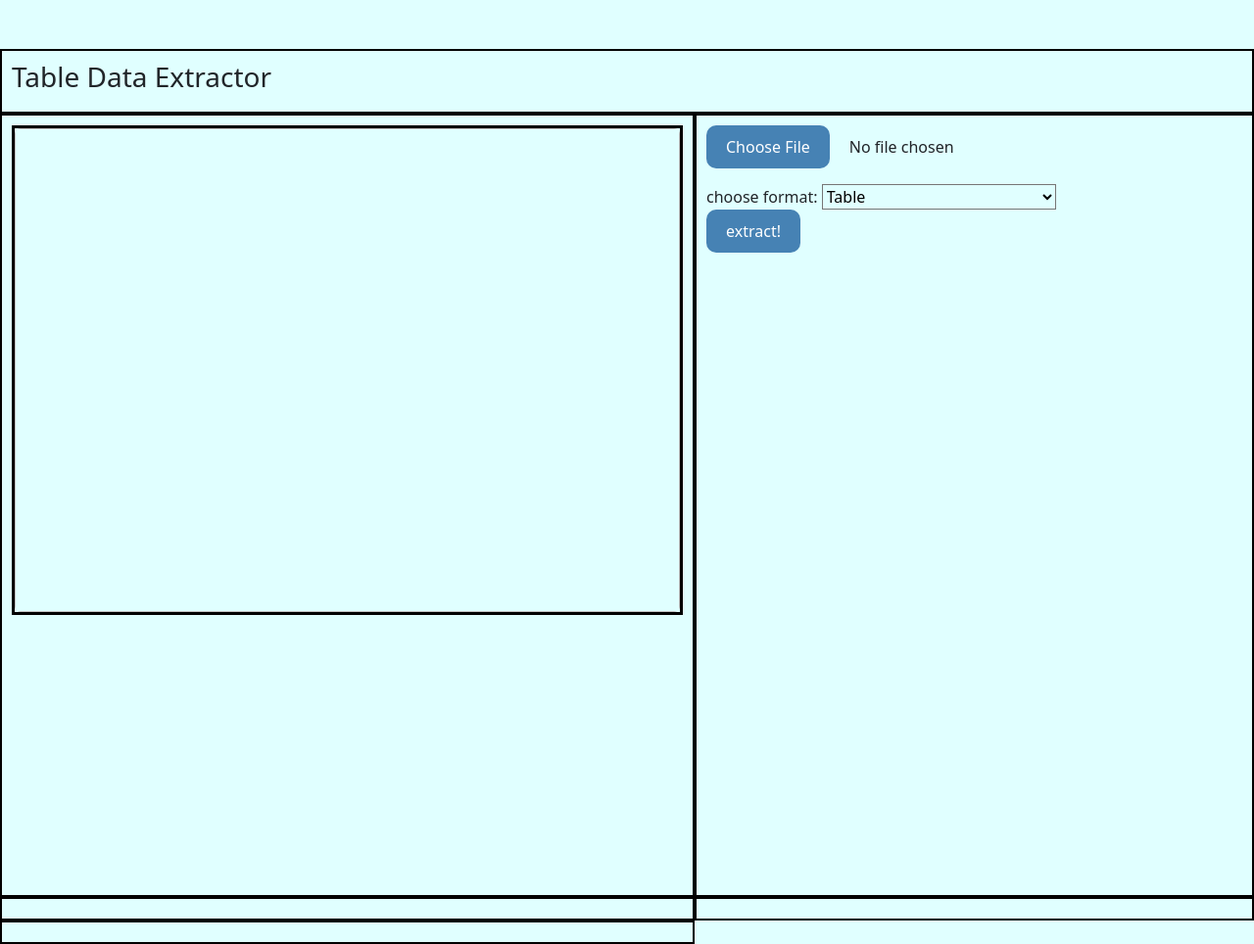
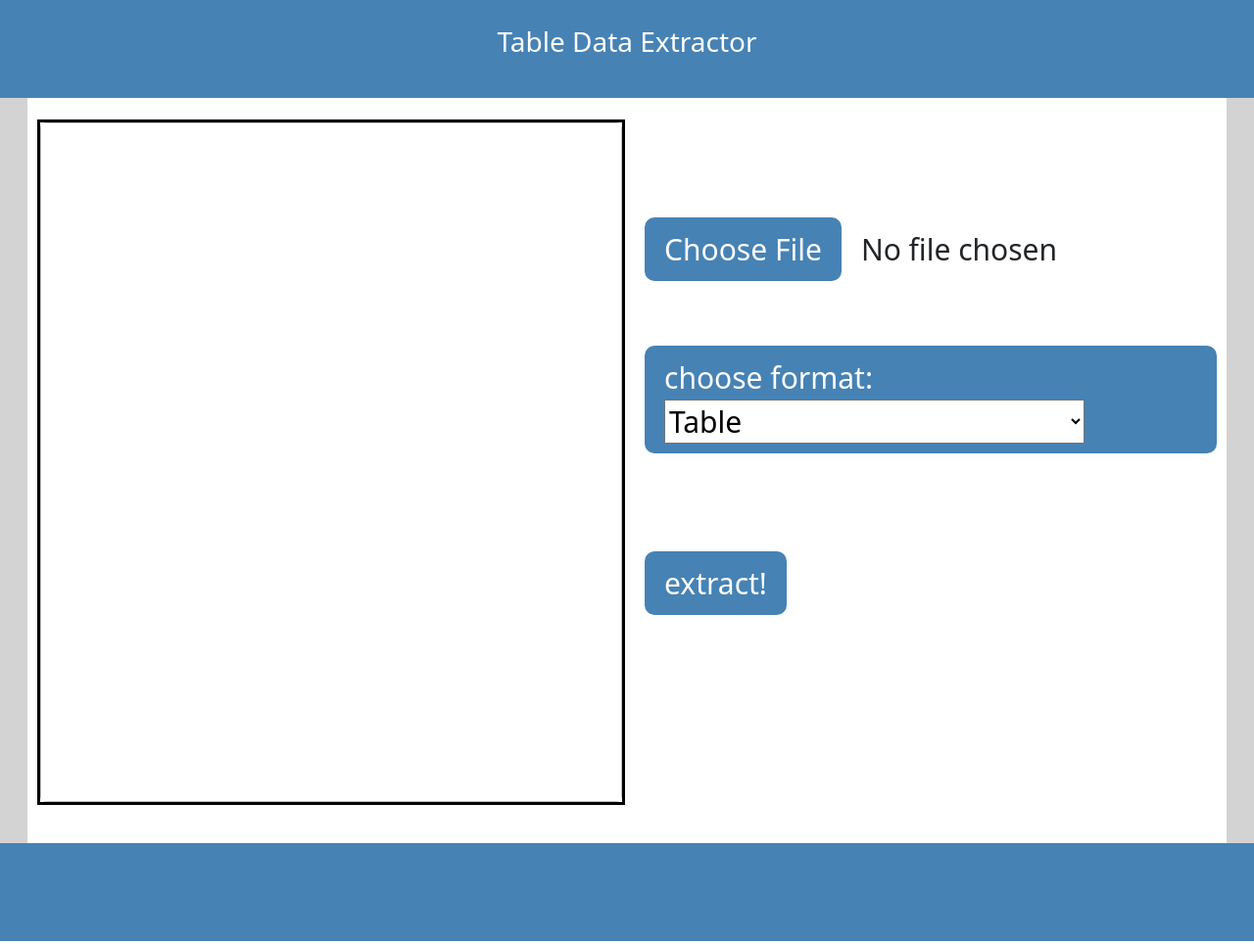
Before and after one commit to Jadetawat/flask, a Flask app: page / in a window 1280 px wide. Shown: the whole page at 98% size. Run offline with Flask 3, Linux system fonts and the light colour scheme.

Commit message:
Update style.css

```diff
--- a/static/style.css
+++ b/static/style.css
@@ -1,4 +1,3 @@
-
 .button {
     background-color: SteelBlue;
     color: white;
@@ -6,6 +5,7 @@
     border-radius: 10px;
     cursor: pointer;
     border: none;
+    font-size: 30px;
 }
 
 .button:hover {
@@ -13,41 +13,82 @@
     color: steelblue;
 }
 
-*{
-    margin: 0;
-}
-.grid{
+
+.grid {
     display: grid;
-    grid-template-columns: 1fr 1fr;
-    grid-template-rows: auto minmax(800px,auto) auto;
-    margin-top: 50px;
+    grid-template-columns: 1fr 2fr 2fr 1fr;
+    grid-template-rows: 100px auto 100px;
+    min-height: 100vh;
     grid-template-areas:
-        'header header'
-        'leftbar main'
-
-}
-.page-header{
-    grid-area: header;
-}
-.page-main{
-    grid-area: main;
+        'header header header header'
+        'leftbar l_main r_main rightbar'
+        'footer footer footer footer';
 
 }
 
-.content{
-    background-color: lightcyan;
-    border: 2px solid black;
-    box-sizing: border-box;
-    padding: 10px;
+.page-header {
+    grid-area: header;
+    background-color: steelblue;
+    color: white;
+    text-align: center;
+
+}
+
+.page-l_main {
+    grid-area: l_main;
+    background-color: white;
+    margin: 10px;
+    justify-self: center;
+    align-self: center;
+
+}
+
+.page-r_main {
+    grid-area: r_main;
+    background-color: white;
+    margin: 10px;
+    justify-self: center;
+
+}
+
+.page-rightbar {
+    grid-area: rightbar;
+    background-color: lightgrey;
+
+
+}
+
+.page-leftbar {
+    grid-area: leftbar;
+    background-color: lightgrey;
+
+
+}
+
+.page-footer {
+    grid-area: footer;
+    background-color: steelblue;
+    color: white;
+
+}
+
+.content {
+
+    border: none;
+    padding: 2%;
+
 }
 
 input[type=file]::file-selector-button {
     margin-right: 20px;
+    margin-top: 100px;
+    margin-bottom: 50px;
     border: none;
     background: SteelBlue;
     padding: 10px 20px;
     border-radius: 10px;
     color: #fff;
+    font-size: 30px;
 
 }
 
@@ -61,17 +102,18 @@ input[type=file]::file-selector-button:hover {
     width: 100%;
     object-fit: cover;
     overflow: hidden;
-  }
+}
 
-.fill{
+.fill {
 
-    width: 685px;
-    height: 500px;
+    width: 600px;
+    height: 700px;
     border: 3px black solid;
 
 }
 
-th, td {
+th,
+td {
     border: 1px solid;
     height: 30px;
     font-size: 12px;
@@ -84,6 +126,41 @@ table {
     margin-right: auto;
 }
 
-*{
-    background-color: lightcyan;
+p {
+    color: red;
+    font-size: 50px;
 }
+
+label {
+    font-size: 30px;
+
+}
+
+select {
+    font-size: 30px;
+
+}
+
+#file {
+    font-size: 30px;
+}
+
+select option {
+    font-size: 30px;
+}
+
+#extract {
+    margin-bottom: 100px;
+
+}
+
+.select_color {
+    background-color: SteelBlue;
+    color: white;
+    padding: 10px 20px;
+    border-radius: 10px;
+    cursor: pointer;
+    border: none;
+    margin-bottom: 100px;
+
+}
```
